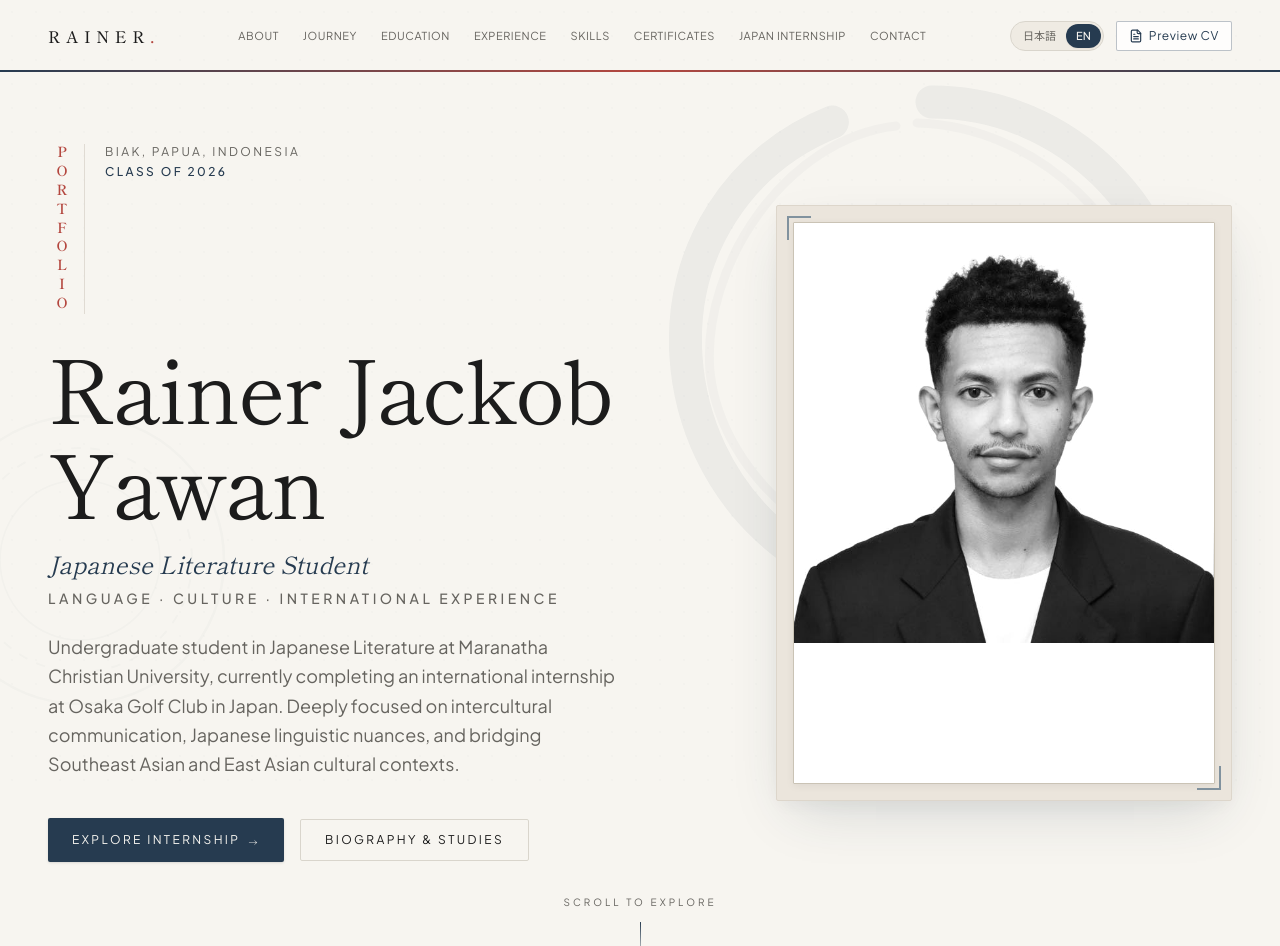
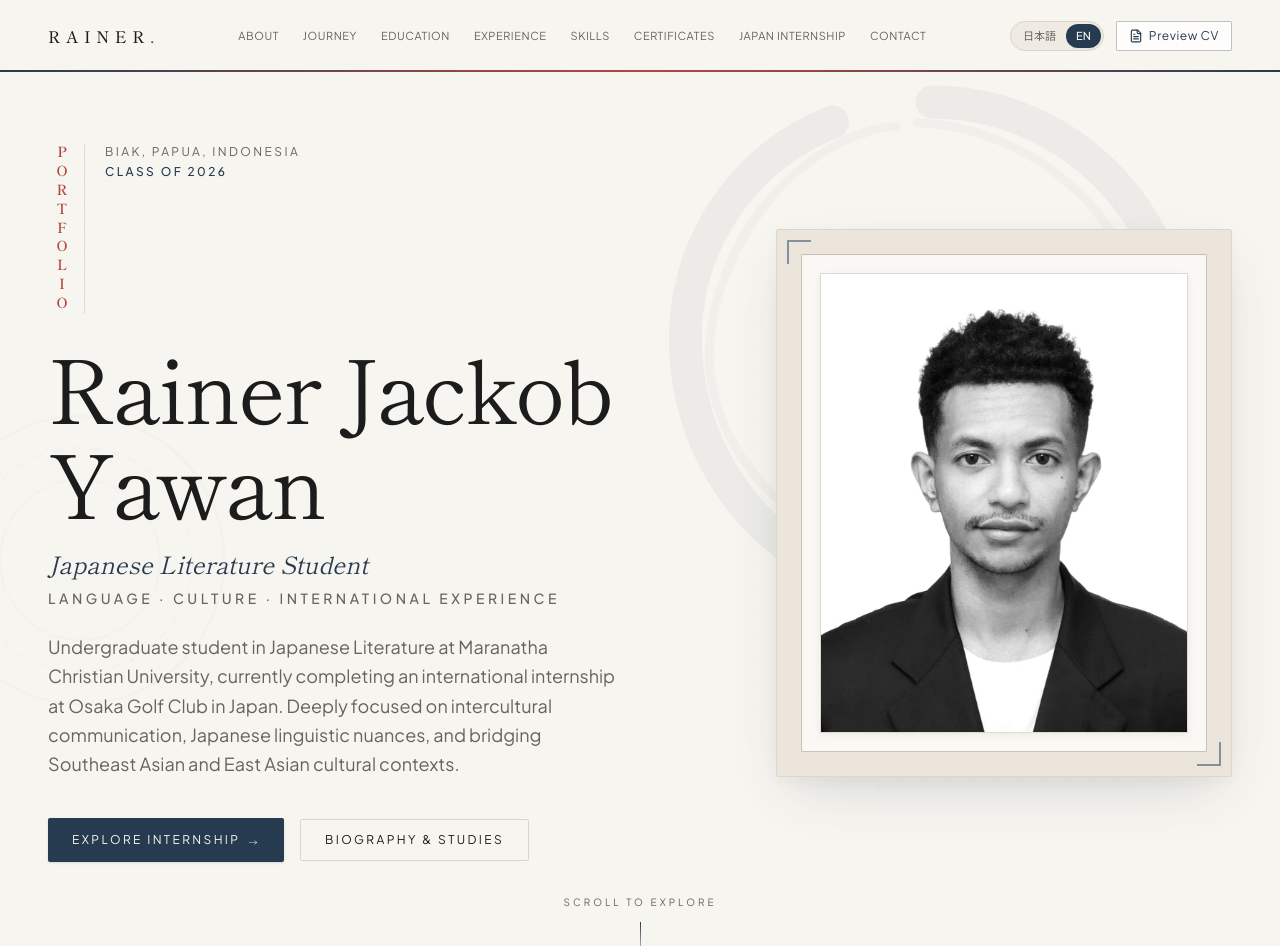
Before and after one commit to jossealexsandre-eng/Rainer-Portfolio, a React (Vite) app: page / in a window 1280 px wide. Shown: the top 946 px of the page. Built offline with nearby package versions, Linux system fonts and the light colour scheme.

Commit message:
fix: remove unbalanced white space under photo and restore aesthetic balanced mat-board framing

```diff
--- a/src/components/Hero.tsx
+++ b/src/components/Hero.tsx
@@ -141,21 +141,22 @@ export const Hero: React.FC<HeroProps> = ({ data }) => {
             whileHover={{ y: -4, transition: { duration: 0.3 } }}
             className="relative w-full max-w-[340px] sm:max-w-[390px] md:max-w-[430px] lg:max-w-[460px] xl:max-w-[490px]"
           >
-            {/* Outer cream mat frame (Passe-partout) */}
-            <div className="relative p-3 sm:p-4 bg-[#EBE5DC] border border-[#DDD6CB] shadow-[0_22px_55px_-16px_rgba(38,59,80,0.18),0_6px_20px_rgba(0,0,0,0.04)] rounded-[2px] transition-all duration-500">
+            {/* Outer cream mat frame (Passe-partout) matching Gambar 2 */}
+            <div className="relative p-4 sm:p-5 lg:p-6 bg-[#EBE5DC] border border-[#DDD6CB] shadow-[0_22px_55px_-16px_rgba(38,59,80,0.18),0_6px_20px_rgba(0,0,0,0.04)] rounded-[2px] transition-all duration-500">
 
               {/* Editorial Corner Crop Marks (L-brackets) at top-left and bottom-right */}
               <div className="absolute top-2 left-2 sm:top-2.5 sm:left-2.5 w-5 h-5 sm:w-6 sm:h-6 border-t-[2.5px] border-l-[2.5px] border-[#81929E] pointer-events-none z-10" />
               <div className="absolute bottom-2 right-2 sm:bottom-2.5 sm:right-2.5 w-5 h-5 sm:w-6 sm:h-6 border-b-[2.5px] border-r-[2.5px] border-[#81929E] pointer-events-none z-10" />
 
-              {/* Photo container with editorial aspect ratio */}
-              <div className="relative border border-[#CAC3B5] overflow-hidden bg-white rounded-[1px] shadow-[0_2px_8px_rgba(0,0,0,0.06)] group">
-                <div className="relative aspect-[3/4] overflow-hidden">
+              {/* Middle thin border line enclosing balanced inner mat */}
+              <div className="border border-[#CAC3B5] p-3 sm:p-4.5 bg-[#FAF8F4] rounded-[1px] shadow-[inset_0_1px_3px_rgba(0,0,0,0.02)]">
+                {/* Photo container — 4:5 ratio with perfect edge-to-edge image fill */}
+                <div className="relative aspect-[4/5] overflow-hidden bg-white border border-[#E0D9CD] shadow-[0_2px_8px_rgba(0,0,0,0.06)] group">
                   {portraitSrc ? (
                     <img
                       src={portraitSrc}
                       alt={th.portraitAlt}
-                      className="w-full h-full object-cover object-top grayscale contrast-[1.05] group-hover:scale-103 transition-transform duration-700"
+                      className="absolute inset-0 w-full h-full object-cover object-top grayscale contrast-[1.05] group-hover:scale-103 transition-transform duration-700"
                     />
                   ) : (
                     <div className="w-full h-full bg-[#EFEBE3] flex items-center justify-center">
```
Also changed, not shown: public/foto-rainer.jpg, public/foto-rainer.png.
